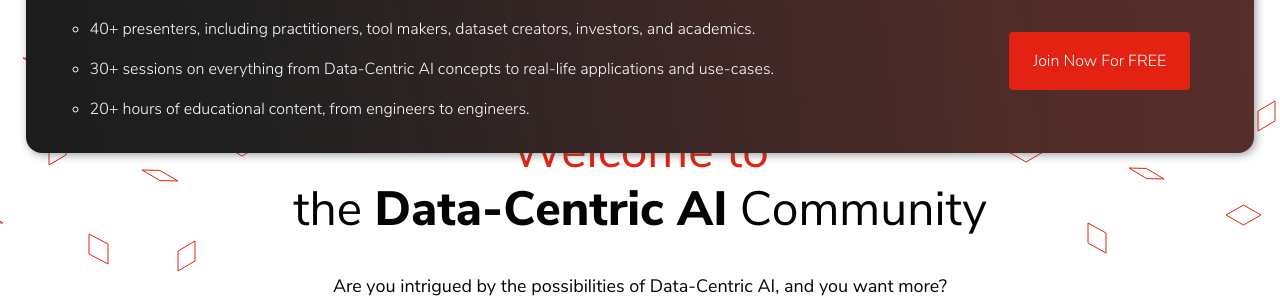
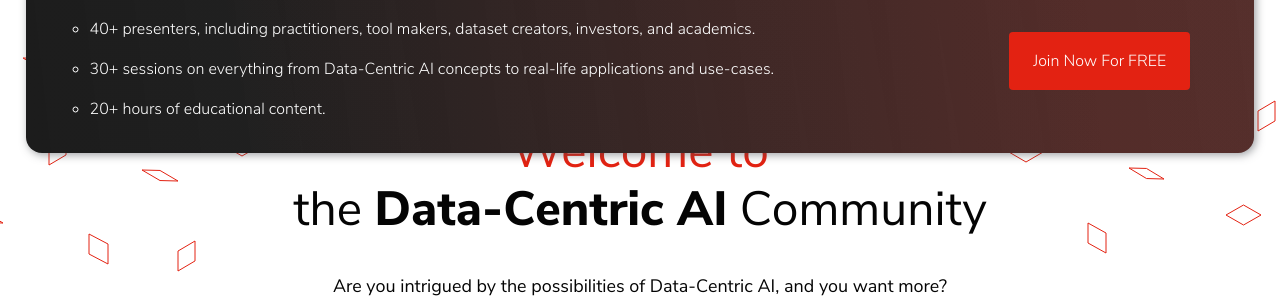
Before and after one commit to Data-Centric-AI-Community/datacentricai.community, a Jekyll site: the page built from index.md, in a window 1280 px wide. Shown: the part 147-445 px from the top of the page. Built offline with Jekyll 4.4.1, drawn with Linux system fonts in a browser that asks for light colours; comment, search, counter and statistics services are not loaded.

Commit message:
fix: banner copy change (#41)

```diff
--- a/_layouts/home.html
+++ b/_layouts/home.html
@@ -24,7 +24,7 @@
                     <ul class="list">
                         <li class="paragraph">40+ presenters, including practitioners, tool makers, dataset creators, investors, and academics.</li>
                         <li class="paragraph">30+ sessions on everything from Data-Centric AI concepts to real-life applications and use-cases.</li>
-                        <li class="paragraph">20+ hours of educational content, from engineers to engineers.</li>
+                        <li class="paragraph">20+ hours of educational content.</li>
                     </ul>
                     <div class="banner-action">
                         <a class="button apply-now" href="https://datacentricaisummit.com/" target="_blank">Join Now For FREE</a>
```
Also changed, not shown: 2 other files.
